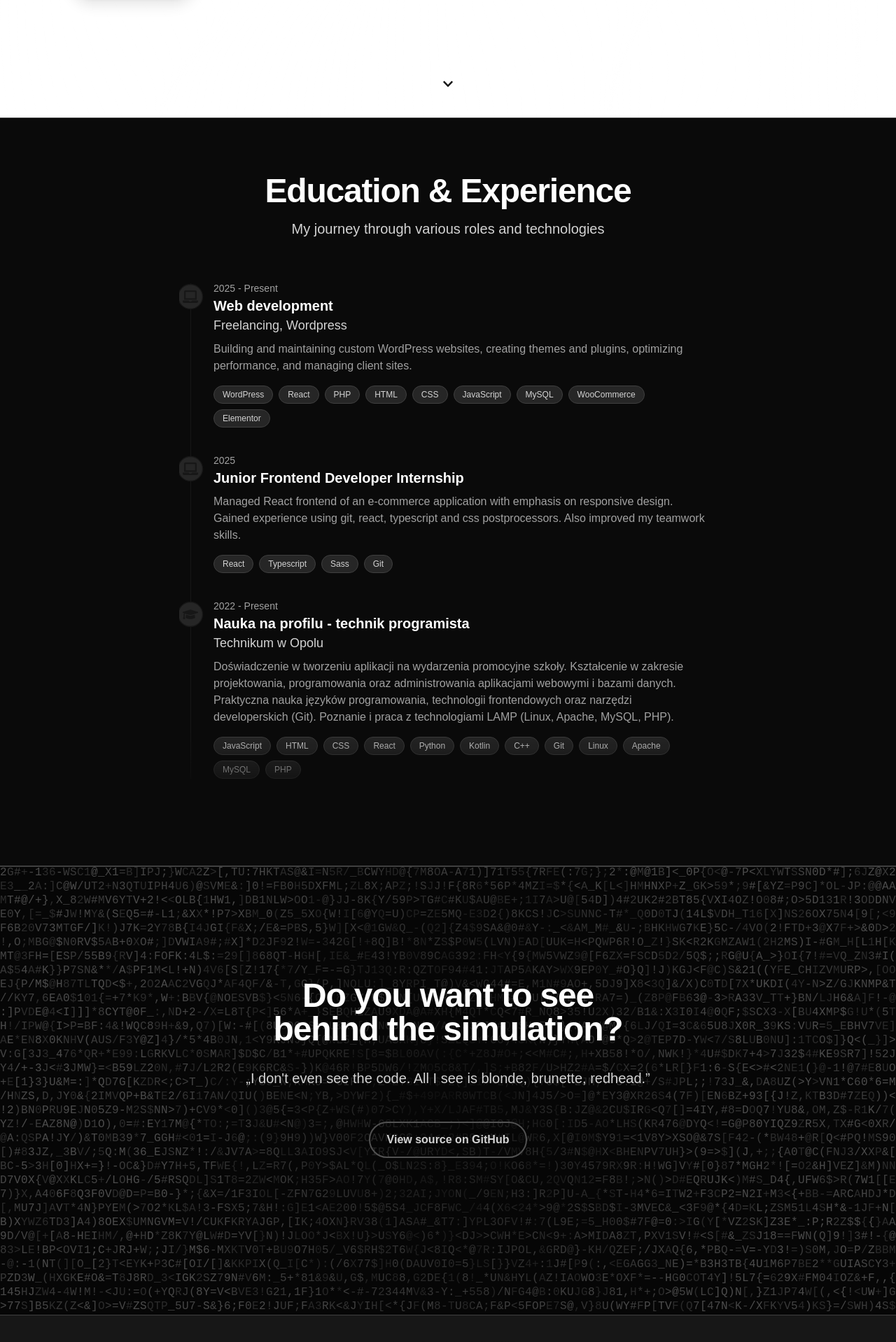
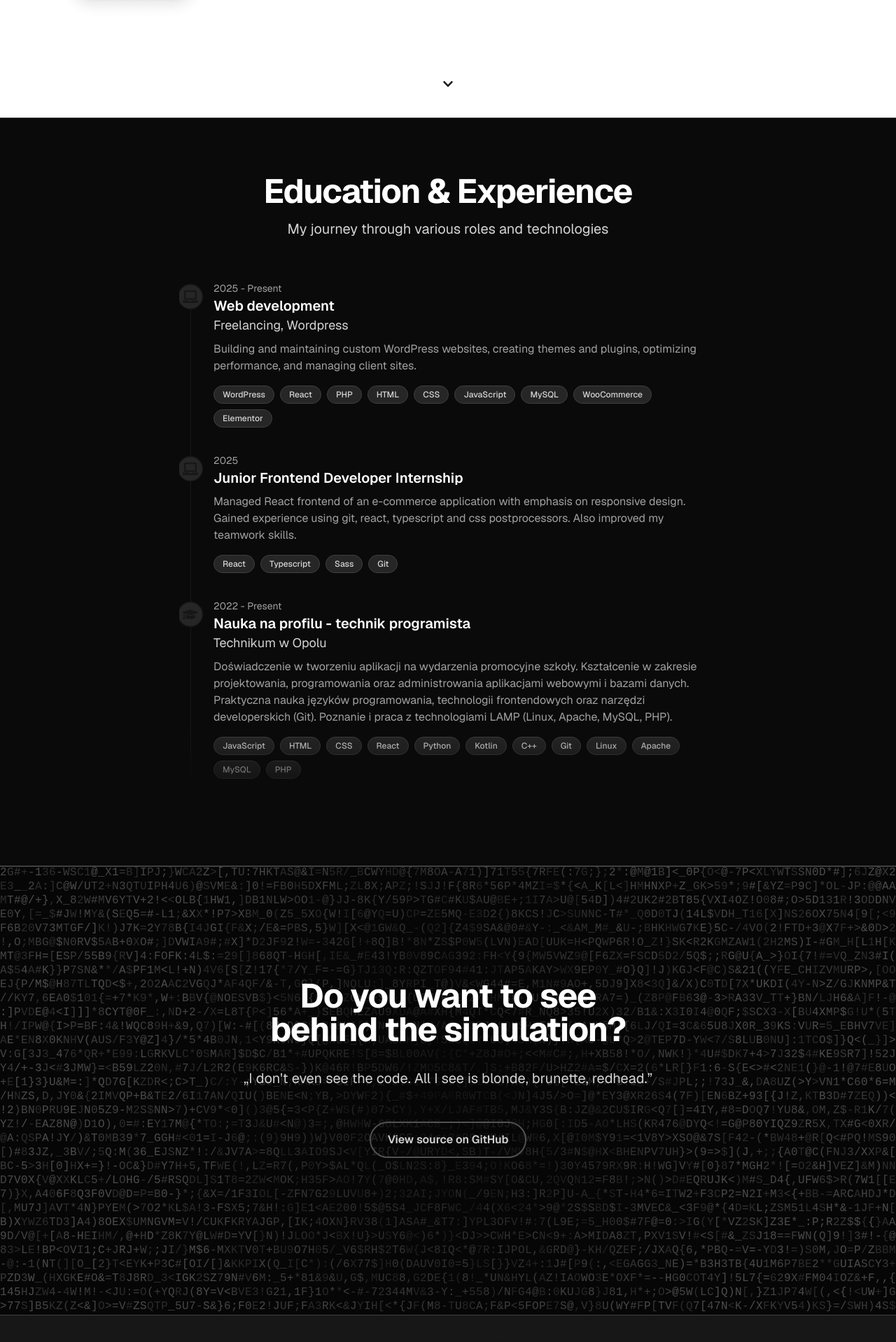
Before and after one commit to robertplawski/robertplawski.pl, a Next.js app: page / in a window 1280 px wide. Shown: the part 632-2550 px from the top of the page at 70% size. Built offline with nearby package versions, Linux system fonts and the light colour scheme.

Commit message:
Changed font, and added minor visual tweaks

```diff
--- a/src/app/bits/AnimatedGrid/AnimatedGrid.tsx
+++ b/src/app/bits/AnimatedGrid/AnimatedGrid.tsx
@@ -11,7 +11,7 @@ export default function AnimatedGrid() {
       </div>
 
       <Particles
-        particleColors={["#757575"]}
+        particleColors={["#656565"]}
         particleCount={200}
         particleSpread={10}
         speed={0.05}
--- a/src/app/components/sections/ProfessionalExperience.tsx
+++ b/src/app/components/sections/ProfessionalExperience.tsx
@@ -1,3 +1,4 @@
+import AnimatedGrid from "@/app/bits/AnimatedGrid/AnimatedGrid";
 import React, { ReactNode } from "react";
 import { FaGraduationCap, FaLaptop } from "react-icons/fa";
 
@@ -74,9 +75,10 @@ export default function ProfessionalExperience() {
   return (
     <section
       id="experience"
-      className="py-20 px-4 sm:px-6 lg:px-8 bg-neutral-950 border-y-1 border-neutral-700"
+      className="font-sans relative py-20 px-4 sm:px-6 lg:px-8 bg-neutral-950 border-y-1 border-neutral-700"
     >
-      <div className="mx-auto max-w-3xl">
+      {" "}
+      <div className="mx-auto z-10 relative max-w-3xl">
         <div className="text-center mb-16">
           <h2 className="text-4xl font-bold tracking-tight text-white sm:text-5xl mb-4">
             Education & Experience
--- a/src/app/components/sections/SourceCode.tsx
+++ b/src/app/components/sections/SourceCode.tsx
@@ -6,7 +6,7 @@ function SourceCode() {
   return (
     <section
       id="source"
-      className="relative py-40 px-4 sm:px-6 lg:px-8 bg-neutral-950 border-y-1 border-neutral-700"
+      className="font-sans relative py-40 px-4 sm:px-6 lg:px-8 bg-neutral-950 border-y-1 border-neutral-700"
     >
       <div className="opacity-30 absolute top-0 left-0 w-full h-full">
         <LetterGlitch
--- a/src/app/components/sections/Testimonials.tsx
+++ b/src/app/components/sections/Testimonials.tsx
@@ -45,7 +45,7 @@ export default function Testimonials() {
   return (
     <section
       id="testimonials"
-      className="py-20 px-4 sm:px-6 lg:px-8 bg-neutral-50 dark:bg-neutral-900"
+      className="font-sans py-20 px-4 sm:px-6 lg:px-8 bg-neutral-50 dark:bg-neutral-900"
     >
       <div className="mx-auto max-w-7xl">
         <div className="text-center mb-16">
@@ -110,7 +110,7 @@ export default function Testimonials() {
           <p className="text-neutral-600 dark:text-neutral-400">
             Interested in working together?{" "}
             <a
-              href="#contact"
+              href="mailto:dev@robertplawski.pl"
               className="text-neutral-900 dark:text-neutral-100 font-medium hover:underline"
             >
               Let&apos;s discuss your project
--- a/src/app/layout.tsx
+++ b/src/app/layout.tsx
@@ -54,7 +54,7 @@ export default function RootLayout({
     <html lang="pl">
       <meta name="darkreader-lock" />
       <body
-        className={`${geistSans.variable} ${geistMono.variable} antialiased overflow-x-hidden `}
+        className={`font-sans ${geistSans.variable} ${geistMono.variable} antialiased overflow-x-hidden `}
       >
         {children}
       </body>
```
Also changed, not shown: src/app/page.tsx (+4 -4 lines).
